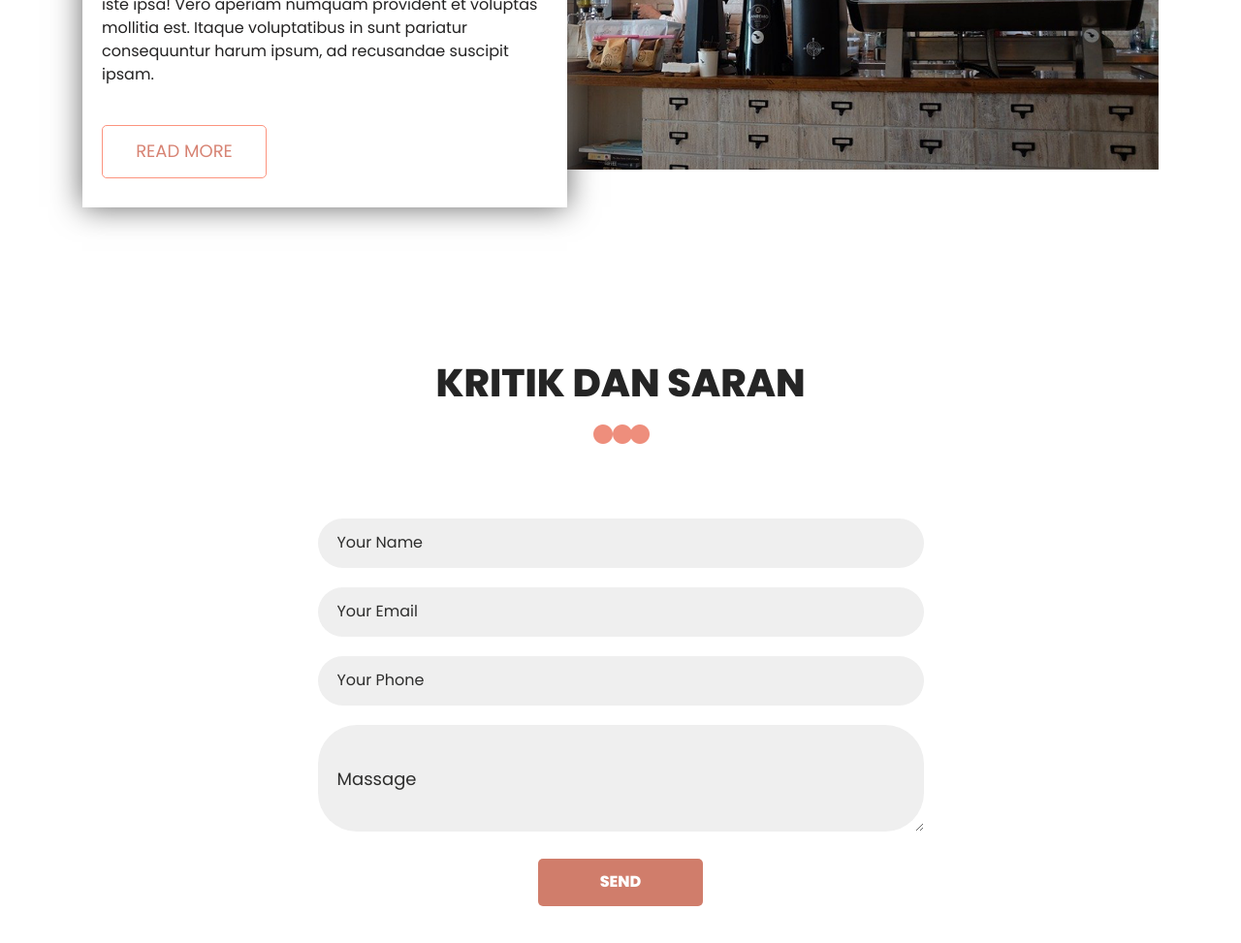
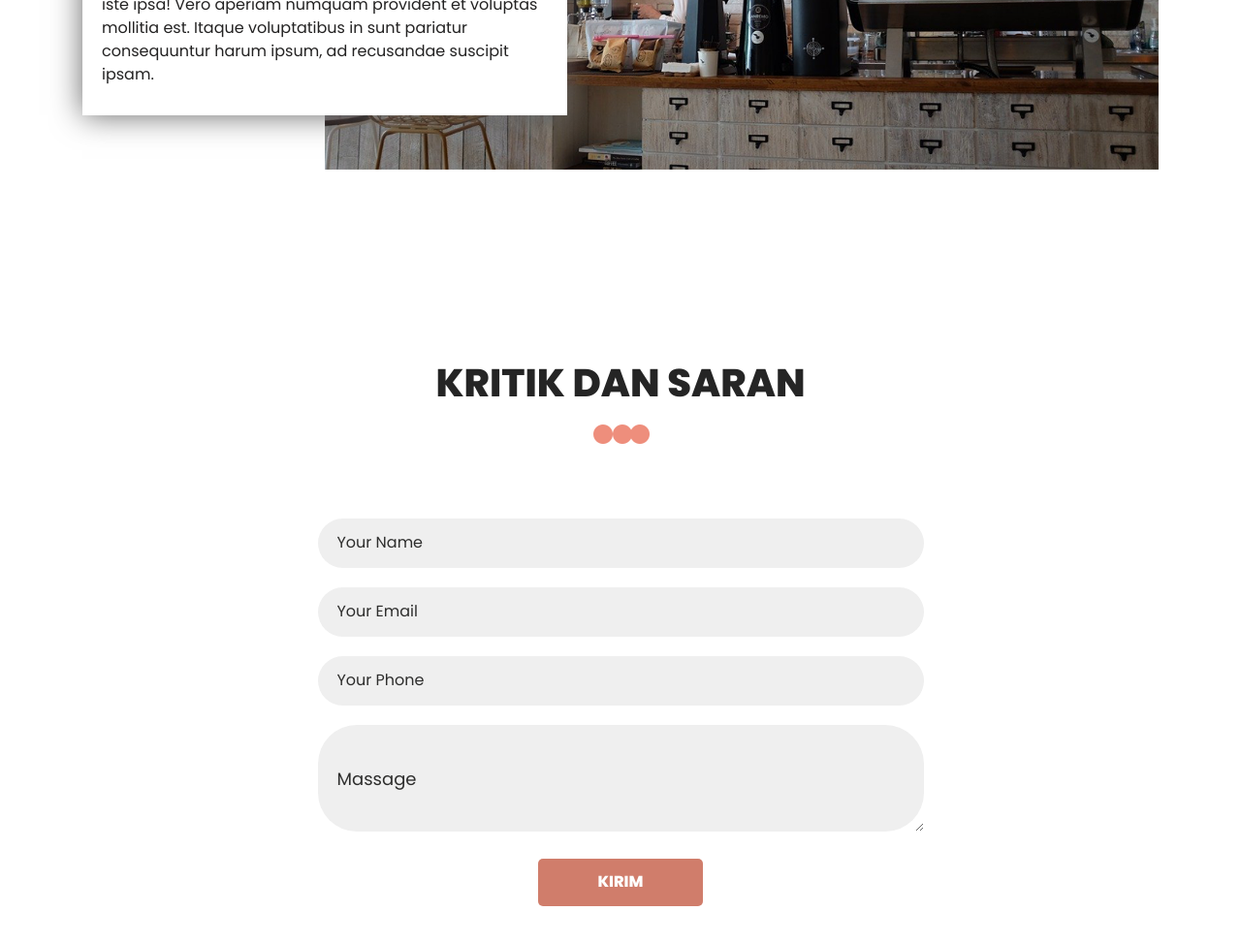
Before and after one commit to MuhZaidanRamdhan/Warpad-CC, a plain HTML site: page index.html in a window 1280 px wide. Shown: the part 1820-2793 px from the top of the page at 97% size. Drawn offline with nearby package versions, Linux system fonts and the light colour scheme; files whose address does not match are found by name.

Commit message:
first commit

```diff
--- a/index.html
+++ b/index.html
@@ -191,7 +191,6 @@
                <div class="about_taital_box">
                   <h1 class="about_taital_1">Latar Belakang '</h1>
                   <p class=" about_text">Lorem, ipsum dolor sit amet consectetur adipisicing elit. Porro, laboriosam minus aliquam reiciendis quas nisi commodi, quasi cumque inventore ipsa accusantium suscipit dolore mollitia? Aspernatur doloremque error ipsam repellat odit praesentium, dolorem vitae nihil alias quasi cupiditate earum minima iusto recusandae libero commodi eius voluptate necessitatibus molestiae ipsum iste ipsa! Vero aperiam numquam provident et voluptas mollitia est. Itaque voluptatibus in sunt pariatur consequuntur harum ipsum, ad recusandae suscipit ipsam.</p>
-                  <div class="readmore_btn"><a href="#">Read More</a></div>
                </div>
             </div>
          </div>
@@ -216,7 +215,7 @@
                         <input type="text" class="mail_text" placeholder="Your Email" name="Your Email">
                         <input type="text" class="mail_text" placeholder="Your Phone" name="Your Phone">
                         <textarea class="massage-bt" placeholder="Massage" rows="5" id="comment" name="Massage"></textarea>
-                        <div class="send_bt"><a href="#">SEND</a></div>
+                        <div class="send_bt"><a href="#">KIRIM</a></div>
                      </div>
                   </div>
                   <div class="map_main">
```
